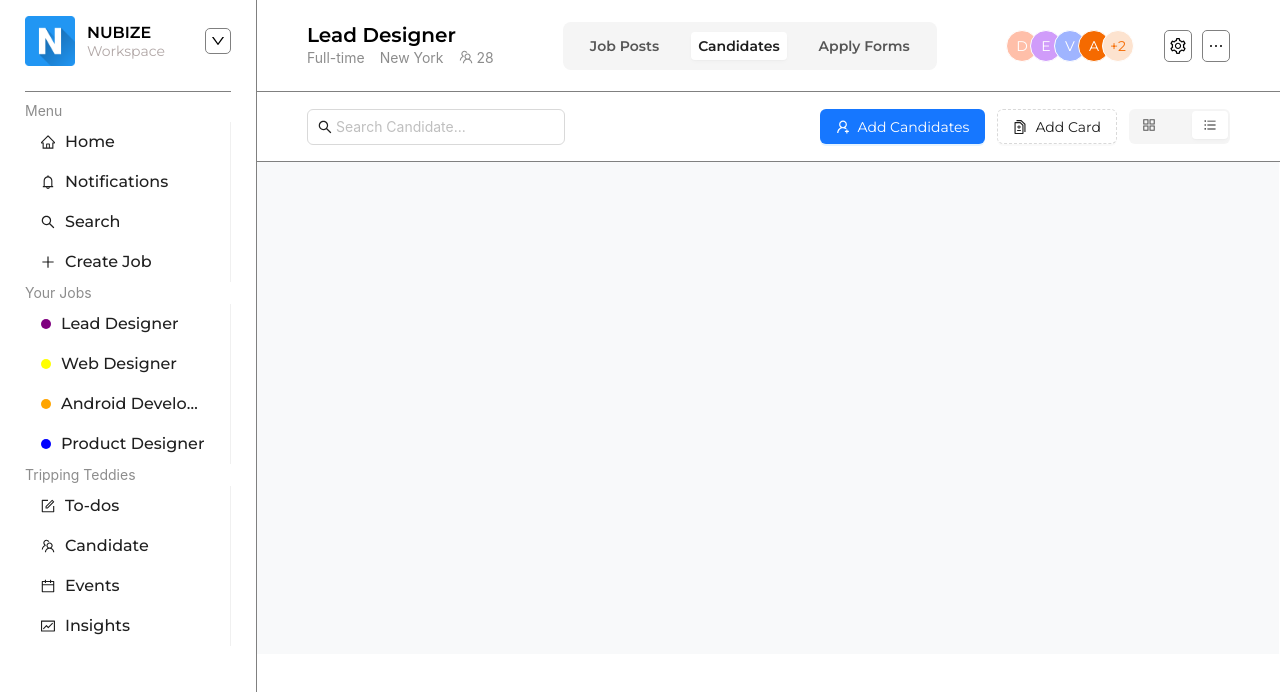
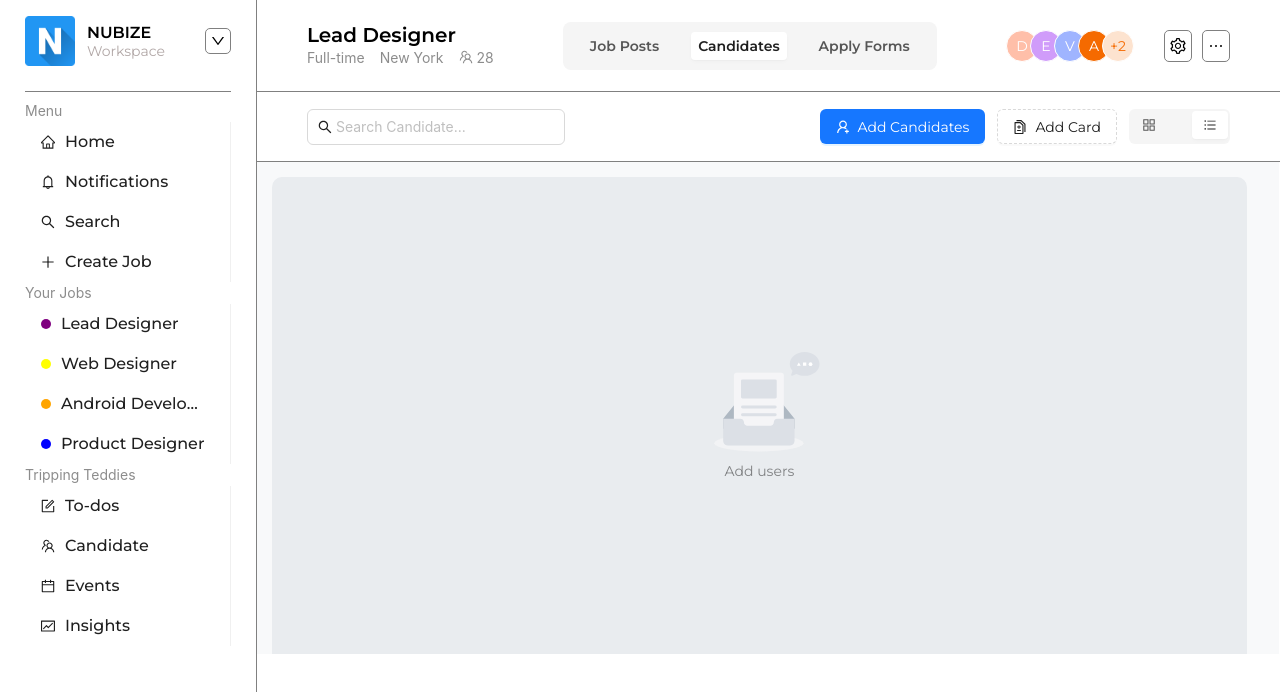
Before and after one commit to Devadharsan-k/Kanban_Board, a React (Vite) app: page /list in a window 1280 px wide. Shown: the top 692 px of the page. Built offline with nearby package versions, Linux system fonts and the light colour scheme.

Commit message:
implemented Drag and Drop functionality in list view

```diff
--- a/package.json
+++ b/package.json
@@ -13,6 +13,7 @@
     "@ant-design/icons": "^5.2.6",
     "antd": "^5.12.8",
     "react": "^18.2.0",
+    "react-beautiful-dnd": "^13.1.1",
     "react-dom": "^18.2.0",
     "react-router-dom": "^6.21.1"
   },
--- a/src/App.jsx
+++ b/src/App.jsx
@@ -1,27 +1,54 @@
-import { BrowserRouter, Route, Routes } from "react-router-dom";
+import { Navigate, Route, Routes } from "react-router-dom";
 import Header from "./components/header/Header";
 import PageContent from "./components/page_content/PageContent";
 import Sidebar from "./components/sidebar/Sidebar";
 import ListView from "./components/page_content/ListView/ListView";
 import GridView from "./components/page_content/GridView/GridView";
+import { DragDropContext } from "react-beautiful-dnd";
+import { AppContent } from "./AppProvider/AppProvider";
+import { useContext, useEffect } from "react";
 import "./App.css";
 
 function App() {
+  const { users, setUsers } = useContext(AppContent);
+  const handleDragEnd = (result) => {
+    const { destination, source } = result;
+
+    if (!destination) {
+      return;
+    }
+
+    if (
+      destination.droppableId === source.droppableId &&
+      destination.index === source.index
+    ) {
+      return;
+    }
+
+    const updatedUsers = [...users];
+    const movedUser = updatedUsers[source.index];
+    updatedUsers.splice(source.index, 1);
+    updatedUsers.splice(destination.index, 0, movedUser);
+
+    setUsers(updatedUsers);
+  };
+
   return (
-    <BrowserRouter>
+    <DragDropContext onDragEnd={handleDragEnd}>
       <div className="page-layout">
         <Sidebar />
         <div className="main-content">
           <Header />
           <PageContent>
             <Routes>
+              <Route path="/" element={<Navigate to="/grid" />} />
               <Route path="/grid" element={<GridView />} />
               <Route path="/list" element={<ListView />} />
             </Routes>
           </PageContent>
         </div>
       </div>
-    </BrowserRouter>
+    </DragDropContext>
   );
 }
 
--- a/src/components/header/Header2/Header2.jsx
+++ b/src/components/header/Header2/Header2.jsx
@@ -1,5 +1,5 @@
-import React, { useContext, useState } from "react";
-import { useLocation, useNavigate } from "react-router-dom";
+import React, { useContext, useState, useEffect } from "react";
+import { useNavigate, useLocation } from "react-router-dom";
 import {
   AppstoreOutlined,
   BarsOutlined,
@@ -8,8 +8,8 @@ import {
   UserAddOutlined,
 } from "@ant-design/icons";
 import { Button, Form, Input, Modal, Segmented, message } from "antd";
+import { AppContent } from "../../../AppProvider/AppProvider";
 import "./Header2.css";
-import { AppContent } from "../../../AppProvider/AppProvider";
 
 const Header2 = () => {
   const { setCards, setUsers, cards, searchValue, setSearchValue } =
@@ -66,6 +66,16 @@ const Header2 = () => {
   const handleSearch = (e) => {
     setSearchValue(e.target.value);
   };
+
+  useEffect(() => {
+    const defaultValue = location.pathname === "/list" ? "list" : "kanban";
+
+    setDefaultValue(defaultValue);
+  }, [location.pathname]);
+
+  const [defaultValue, setDefaultValue] = useState(
+    location.pathname === "/list" ? "list" : "kanban"
+  );
 
   return (
     <div className="header2_left">
@@ -154,7 +164,7 @@ const Header2 = () => {
             { value: "list", icon: <BarsOutlined /> },
           ]}
           onChange={handleRoute}
-          defaultValue={location.pathname.substring(1)}
+          defaultValue={defaultValue}
         />
       </div>
     </div>
--- a/src/components/page_content/ListView/ListView.css
+++ b/src/components/page_content/ListView/ListView.css
@@ -1,18 +1,22 @@
 .list_body {
   margin: 15px;
-  width: 1000px;
+  width: 975px;
   padding-inline: 70px;
   height: 60px;
   line-height: 60px;
   background-color: #e9ecef;
   border-radius: 10px;
-  height: 100%;
+  height: 100vh;
 }
 
 .list_content {
   display: flex;
   align-items: center;
   justify-content: space-between;
+  margin: 25px;
+  border: 1px solid gray;
+  padding-inline: 10px;
+  border-radius: 10px;
 }
 
 .list_left {
@@ -29,11 +33,11 @@
 
 .list_name {
   font-weight: 600;
-  font-size: 20px;
+  font-size: 15px;
 }
 
 .list_city {
-  font-size: 15px;
+  font-size: 12px;
 }
 
 .list_date {
--- a/src/components/page_content/ListView/ListView.jsx
+++ b/src/components/page_content/ListView/ListView.jsx
@@ -1,17 +1,18 @@
 import React, { useContext } from "react";
 import { AppContent } from "../../../AppProvider/AppProvider";
-import { Avatar, Progress } from "antd";
+import { Avatar, Empty, Progress } from "antd";
 import { DeleteOutlined } from "@ant-design/icons";
 import "./ListView.css";
 import { Typography } from "antd";
+import { Draggable, Droppable } from "react-beautiful-dnd";
 const { Text } = Typography;
 
 const ListView = () => {
   const { users, setUsers, searchValue } = useContext(AppContent);
 
   const handleDelete = (user) => {
-    const update_user = users.filter((users) => users.id !== user.id);
-    setUsers(update_user);
+    const updatedUsers = users.filter((u) => u.id !== user.id);
+    setUsers(updatedUsers);
   };
 
   const filteredUsers = users.filter((user) =>
@@ -19,9 +20,30 @@ const ListView = () => {
   );
 
   return (
-    <div className="list_body">
-      {filteredUsers.map((user) => (
-        <div key={user.id} className="list_content">
+    <Droppable droppableId="list">
+      {(provided) => (
+        <div
+          className="list_body"
+          ref={provided.innerRef}
+          {...provided.droppableProps}
+        >
+          {filteredUsers.length === 0 ? (
+            <Empty description="Add users" style={{ marginTop: "175px" }} />
+          ) : (
+            filteredUsers.map((user, index) => (
+              <Draggable
+                key={user.id}
+                draggableId={user.id.toString()}
+                index={index}
+              >
+                {(provided) => (
+                  <div
+                    key={user.id}
+                    className="list_content"
+                    ref={provided.innerRef}
+                    {...provided.draggableProps}
+                    {...provided.dragHandleProps}
+                  >
                     <div className="list_left">
                       <Avatar size={"large"}>{user.name.charAt(0)}</Avatar>
                       <div className="list_left_user">
@@ -34,7 +56,9 @@ const ListView = () => {
                       </div>
                     </div>
                     <div>
-            <p className="list_date">{new Date().toLocaleDateString()}</p>
+                      <p className="list_date">
+                        {new Date().toLocaleDateString()}
+                      </p>
                     </div>
                     <div className="list_right">
                       <Progress percent={60} />
@@ -44,8 +68,14 @@ const ListView = () => {
                       className="dlt_icon"
                     />
                   </div>
-      ))}
+                )}
+              </Draggable>
+            ))
+          )}
+          {provided.placeholder}
         </div>
+      )}
+    </Droppable>
   );
 };
 
--- a/src/main.jsx
+++ b/src/main.jsx
@@ -3,11 +3,14 @@ import ReactDOM from "react-dom/client";
 import App from "./App.jsx";
 import "./index.css";
 import { AppProvider } from "./AppProvider/AppProvider.jsx";
+import { BrowserRouter } from "react-router-dom";
 
 ReactDOM.createRoot(document.getElementById("root")).render(
   <React.StrictMode>
-    <AppProvider>
-      <App />
-    </AppProvider>
+    <BrowserRouter>
+      <AppProvider>
+        <App />
+      </AppProvider>
+    </BrowserRouter>
   </React.StrictMode>
 );
```
Also changed, not shown: 1 other file (tests, documents, lock files or other folders). Lines whose indentation alone changed are shown as unchanged.
